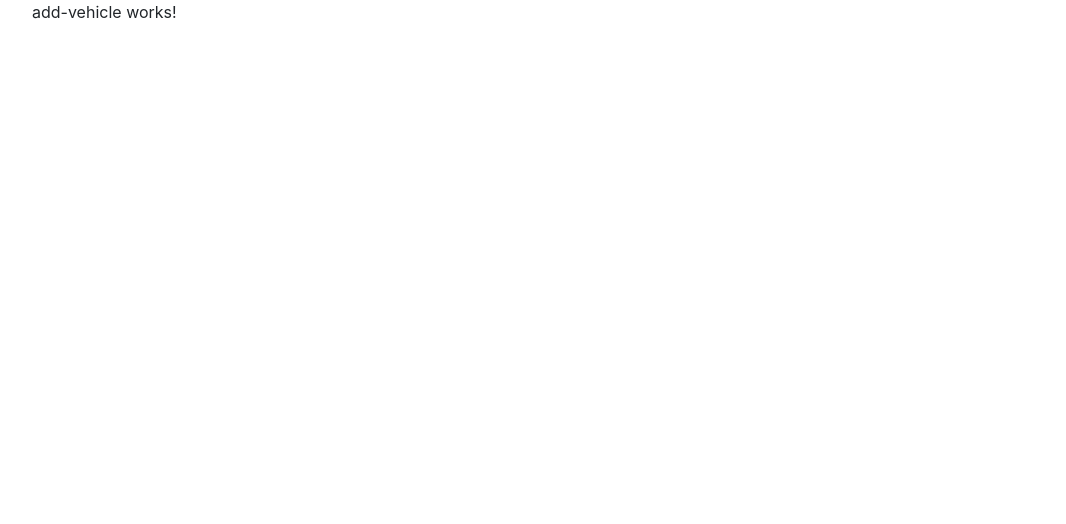
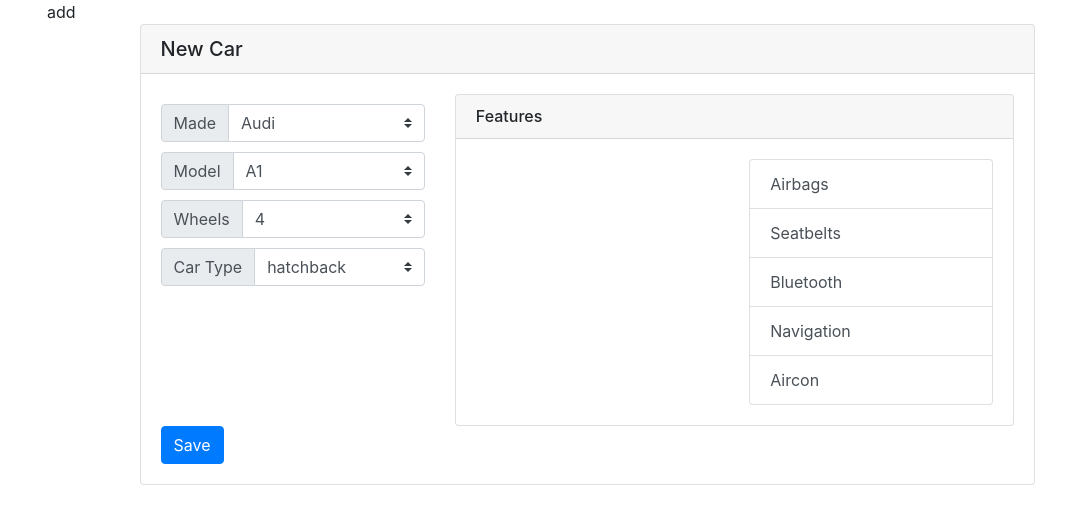
Before and after one commit to QianPengJeff/carsales-app-project, an Angular app: page /add in a window 1280 px wide. Shown: the top 524 px of the page, without its empty margins (53-1119 px from the left). Built offline with nearby package versions, Linux system fonts and the light colour scheme; data requests are answered from the project's data file.

Commit message:
added data to add-vehicle component and implemented upload data to database function

```diff
--- a/api/db.json
+++ b/api/db.json
@@ -93,7 +93,8 @@
       "wheels": "6",
       "carType": "hatchback",
       "features": [
-        "Airbags"
+        "Airbags",
+        "Seatbelts"
       ]
     },
     {
@@ -149,6 +150,18 @@
         "Aircon",
         "Bluetooth"
       ]
+    },
+    {
+      "id": 6,
+      "made": "Audi",
+      "model": "A3",
+      "wheels": 4,
+      "carType": "sedan",
+      "features": [
+        "Airbags",
+        "Bluetooth",
+        "Seatbelts"
+      ]
     }
   ]
 }
--- a/src/app/add-vehicle/add-vehicle.component.css
+++ b/src/app/add-vehicle/add-vehicle.component.css
@@ -0,0 +1,4 @@
+.input-group{
+  margin-top: 10px;
+  margin-bottom: 10px;
+}
--- a/src/app/add-vehicle/add-vehicle.component.html
+++ b/src/app/add-vehicle/add-vehicle.component.html
@@ -1,3 +1,60 @@
-<p>
-  add-vehicle works!
-</p>
+<div class="container">
+  add
+  <div class="row">
+    <div class="col-md-10 offset-md-1">
+      <div class="card">
+        <h5 class="card-header">New Car</h5>
+        <div class="card-body">
+          <div class="row">
+            <div class="col-md-4">
+            <div class="input-group">
+              <div class="input-group-prepend">
+                <label class="input-group-text" for="madeSelections">Made</label>
+              </div>
+              <select class="custom-select" id="madeSelections" [(ngModel)]="made">
+                <option *ngFor="let made of madeList" [value]="made.name">
+                    {{made.name}}
+                </option>
+              </select>
+            </div>
+            <div class="input-group">
+              <div class="input-group-prepend">
+                <label class="input-group-text" for="modelSelections">Model</label>
+              </div>
+              <select class="custom-select" id="modelSelections" [(ngModel)]="model">
+                <option *ngFor="let model of modelList" [value]="model.name">
+                    {{model.name}}
+                </option>
+              </select>
+            </div>
+            <div class="input-group">
+              <div class="input-group-prepend">
+                <label class="input-group-text" for="wheelsSelections">Wheels</label>
+              </div>
+              <select class="custom-select" id="wheelsSelections" [(ngModel)]="wheels">
+                <option *ngFor="let wheels of wheelsList" [value]="wheels.number">
+                    {{wheels.number}}
+                </option>
+              </select>
+            </div>
+            <div class="input-group">
+              <div class="input-group-prepend">
+                <label class="input-group-text" for="carTypeSelections">Car Type</label>
+              </div>
+              <select class="custom-select" id="carTypeSelections" [(ngModel)]="carType">
+                <option *ngFor="let carType of carTypeList" [value]="carType.name">
+                    {{carType.name}}
+                </option>
+              </select>
+            </div>
+          </div>
+        <div class="col">
+            <app-features-selector (childEvent)="features=$event" [parentData]="features"></app-features-selector>
+          </div>
+              </div>
+          <button (click)="saveToDB()" class="btn btn-primary">Save</button>
+        </div>
+      </div>
+    </div>
+  </div>
+</div>
--- a/src/app/add-vehicle/add-vehicle.component.ts
+++ b/src/app/add-vehicle/add-vehicle.component.ts
@@ -1,4 +1,14 @@
 import { Component, OnInit } from '@angular/core';
+import { ActivatedRoute, Router } from '@angular/router';
+
+import { MadeService } from '../services/made.service';
+import { ModelService } from '../services/model.service';
+import { WheelsService } from '../services/wheels.service';
+import { CarTypeService } from '../services/car-type.service';
+
+import { FeaturesSelectorComponent } from '../features-selector/features-selector.component';
+
+
 
 @Component({
   selector: 'app-add-vehicle',
@@ -7,9 +17,72 @@ import { Component, OnInit } from '@angular/core';
 })
 export class AddVehicleComponent implements OnInit {
 
-  constructor() { }
+  public carId;
+
+  private madeList = [];
+
+  private modelList = [];
+
+  private wheelsList = [];
+
+  private made;
+
+  private model;
+
+  private wheels;
+
+  private carType;
+
+  private carTypeList;
+
+  private features = [];
+
+  constructor(private route: ActivatedRoute,
+              private _madeList: MadeService,
+              private _modelList: ModelService,
+              private _wheelsList: WheelsService,
+              private _carTypeList: CarTypeService,
+              private router: Router) {
+
+  }
 
   ngOnInit() {
+    this.madeList = this._madeList.getMadeData();
+    this.modelList = this._modelList.getModelData();
+    this.wheelsList = this._wheelsList.getWheelsData();
+    this._carTypeList.getCarTypeData().subscribe(data => {
+      this.carTypeList = data;
+      this.carType = this.carTypeList[0].name;
+    });
+
+    this.made = this.madeList[0].name;
+    this.model = this.modelList[0].name;
+    this.wheels = this.wheelsList[0].number;
   }
 
+  saveToDB(){
+    let vehicle = {
+      "id": 6,
+      "made": this.made,
+      "model": this.model,
+      "wheels": this.wheels,
+      "carType": this.carType,
+      "features": this.features
+    }
+
+    fetch('http://localhost:4000/vehicles/', {
+       method: 'POST',
+       body: JSON.stringify(vehicle),
+       headers: {
+           'Accept': 'application/json',
+           'Content-Type': 'application/json'
+       }
+       }).then(res => {
+           setTimeout(_ => {
+             alert("Created succeeded");
+             this.router.navigate(['/']);
+             return res;
+           }, 1000);
+       }).catch(err => err);
+  }
 }
--- a/src/app/edit-vehicle-details/edit-vehicle-details.component.html
+++ b/src/app/edit-vehicle-details/edit-vehicle-details.component.html
@@ -48,7 +48,7 @@
             </div>
           </div>
         <div class="col">
-            <app-features-selector *ngIf="vehicle" (childEvent)="vehicle.features=$event" [parentData]="vehicle"></app-features-selector>
+            <app-features-selector *ngIf="vehicle" (childEvent)="vehicle.features=$event" [parentData]="vehicle.features"></app-features-selector>
           </div>
               </div>
           <button (click)="saveToDB()" class="btn btn-primary">Save</button>
--- a/src/app/features-selector/features-selector.component.ts
+++ b/src/app/features-selector/features-selector.component.ts
@@ -22,14 +22,16 @@ export class FeaturesSelectorComponent implements OnInit {
 
   ngOnInit() {
     let tempList = this._featuresList.getFeaturesData();
-    this.selectedFeaturesList = this.parentData.features;
-
-    for(let i = 0; i < tempList.length; i++) {
-      for (let j = 0; j < this.selectedFeaturesList.length; j++) {
-        if (tempList[i].toString() == this.selectedFeaturesList[j].toString()) {
-            tempList.splice(i,1);
+    if (this.parentData != undefined) {
+      this.selectedFeaturesList = this.parentData;
+      for(let i = 0; i < tempList.length; i++) {
+        for (let j = 0; j < this.selectedFeaturesList.length; j++) {
+          if (tempList[i].toString() == this.selectedFeaturesList[j].toString()) {
+              tempList.splice(i,1);
+          }
         }
       }
+      console.log("a");
     }
     this.availableFeaturesList = tempList;
   }
--- a/src/app/vehicle-list/vehicle-list.component.html
+++ b/src/app/vehicle-list/vehicle-list.component.html
@@ -1,4 +1,5 @@
 <div class="container">
+  <button (click)="addNewCar()" type="button" class="btn btn-primary">Add a Car</button>
     <div class="row">
       <div class="offset-md-3 col-md-6">
         <div class="card" *ngFor="let car of data">
--- a/src/app/vehicle-list/vehicle-list.component.ts
+++ b/src/app/vehicle-list/vehicle-list.component.ts
@@ -26,6 +26,10 @@ export class VehicleListComponent implements OnInit {
     this.router.navigate(['edit',car.id]);
   }
 
+  addNewCar(){
+    this.router.navigate(['add']);
+  }
+
   ngOnInit() {
   }
 
```
Also changed, not shown: src/app/services/car-type.service.ts (+1 -16 lines).
